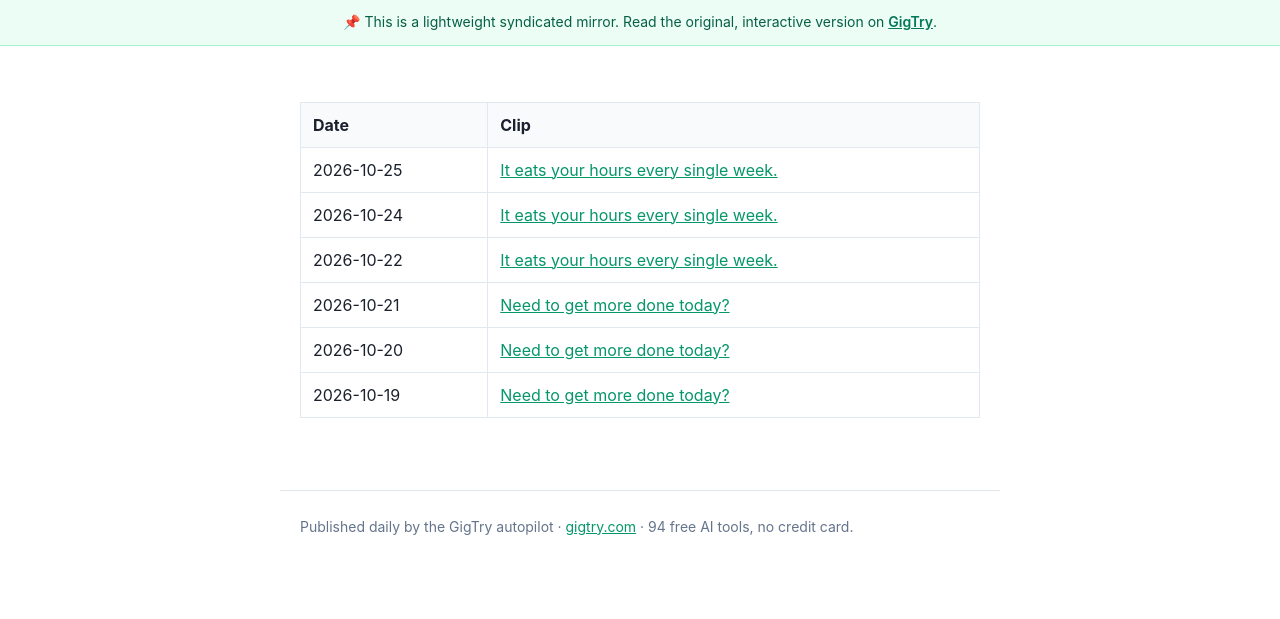
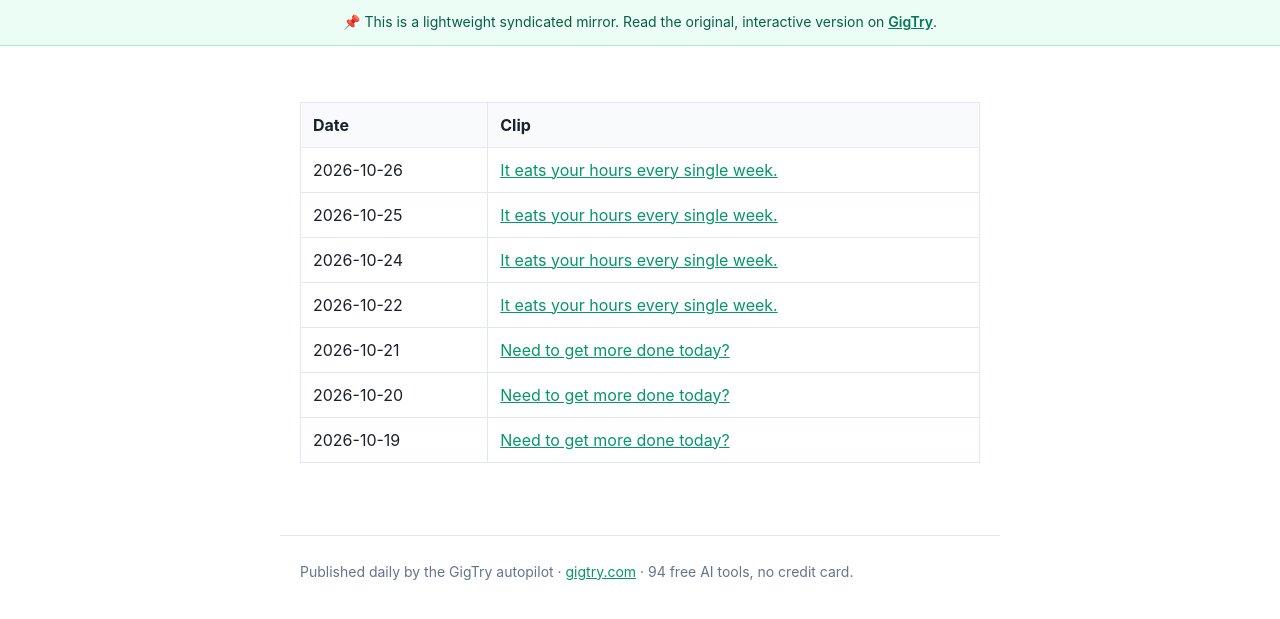
Before and after one commit to gigtryinfo-dev/gigtry-public, a Jekyll site: the page built from posts/clips/index.md, in a window 1280 px wide. Shown: the top 619 px of the page. Built offline with Jekyll 4.4.1, drawn with Linux system fonts in a browser that asks for light colours.

Commit message:
clips index: 2026-10-26

```diff
--- a/posts/clips/index.md
+++ b/posts/clips/index.md
@@ -7,6 +7,7 @@
 
 | Date | Clip |
 |------|------|
+| 2026-10-26 | [It eats your hours every single week.](https://gigtryinfo-dev.github.io/gigtry-public/posts/clips/2026-10-26-clip-1.html) |
 | 2026-10-25 | [It eats your hours every single week.](https://gigtryinfo-dev.github.io/gigtry-public/posts/clips/2026-10-25-clip-1.html) |
 | 2026-10-24 | [It eats your hours every single week.](https://gigtryinfo-dev.github.io/gigtry-public/posts/clips/2026-10-24-clip-1.html) |
 | 2026-10-22 | [It eats your hours every single week.](https://gigtryinfo-dev.github.io/gigtry-public/posts/clips/2026-10-22-clip-1.html) |
```
